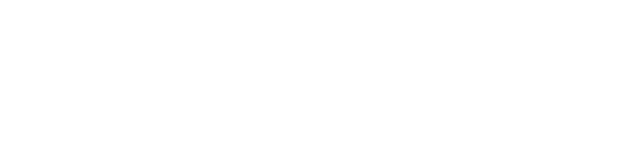
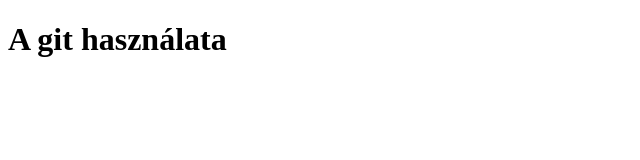
Before and after one commit to Secret198/firstproject, a plain HTML site: page index.html in a window 1280 px wide. Shown: the whole page, without its empty margins (0-640 px from the left). Drawn offline with Linux system fonts and the light colour scheme.

Commit message:
first webproject

```diff
--- a/index.html
+++ b/index.html
@@ -7,6 +7,6 @@
     <title>A git használata</title>
 </head>
 <body>
-
+    <h1>A git használata</h1>
 </body>
 </html>
```
